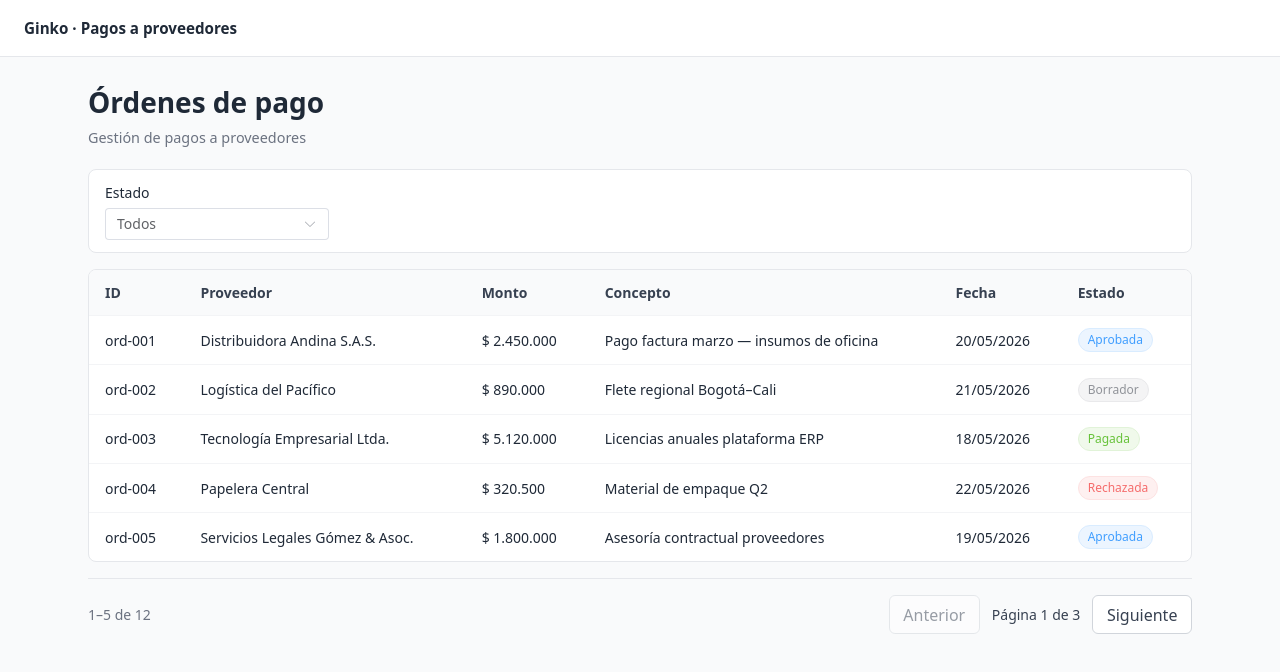
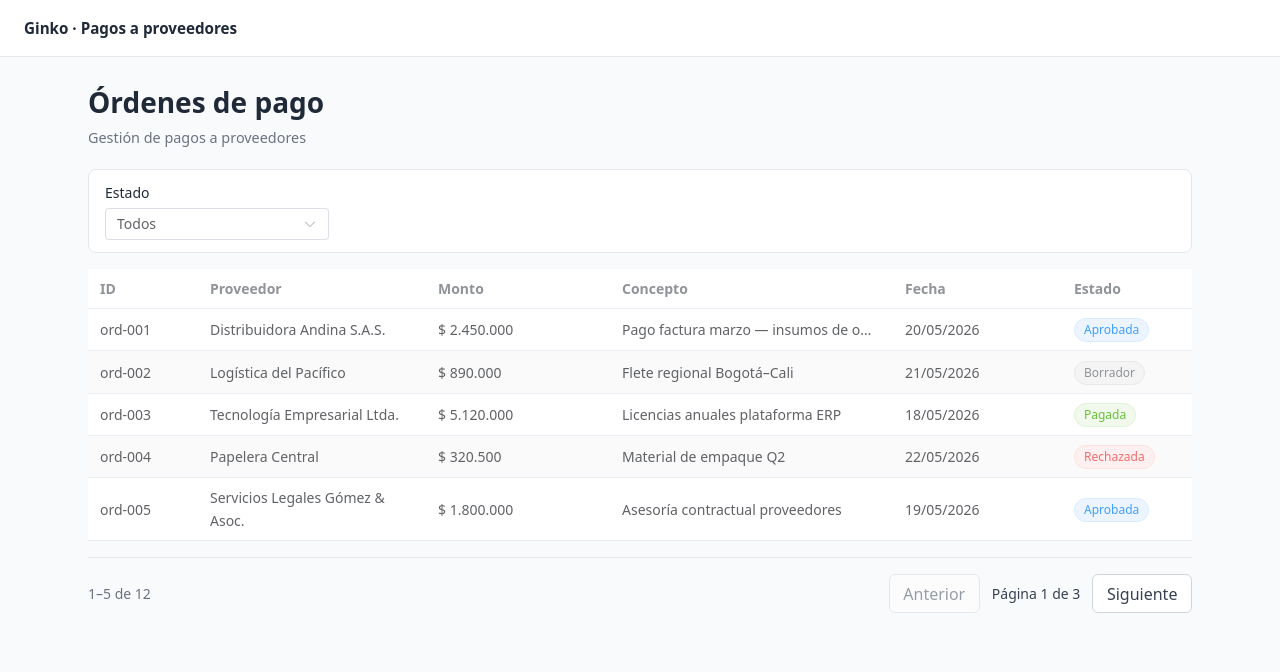
Before and after one commit to JheysonHerreraTISSINI/ginko-test, a Vue app: page / in a window 1280 px wide. Shown: the top 672 px of the page. Built offline with nearby package versions, Linux system fonts and the light colour scheme; data requests are answered from the project's data file.

Commit message:
migrar listado desktop a el-table

```diff
--- a/components.d.ts
+++ b/components.d.ts
@@ -13,6 +13,8 @@ declare module 'vue' {
   export interface GlobalComponents {
     ElOption: typeof import('element-plus/es')['ElOption']
     ElSelect: typeof import('element-plus/es')['ElSelect']
+    ElTable: typeof import('element-plus/es')['ElTable']
+    ElTableColumn: typeof import('element-plus/es')['ElTableColumn']
     ElTag: typeof import('element-plus/es')['ElTag']
     OrderCard: typeof import('./src/components/orders/OrderCard.vue')['default']
     OrdersCards: typeof import('./src/components/orders/OrdersCards.vue')['default']
--- a/src/components/orders/OrdersTable.vue
+++ b/src/components/orders/OrdersTable.vue
@@ -9,67 +9,30 @@ defineProps<{
 </script>
 
 <template>
-  <div class="orders-table-wrapper">
-    <table class="orders-table">
-      <thead>
-        <tr>
-          <th>ID</th>
-          <th>Proveedor</th>
-          <th>Monto</th>
-          <th>Concepto</th>
-          <th>Fecha</th>
-          <th>Estado</th>
-        </tr>
-      </thead>
-      <tbody>
-        <tr v-for="order in orders" :key="order.id">
-          <td data-label="ID">{{ order.id }}</td>
-          <td data-label="Proveedor">{{ order.proveedor }}</td>
-          <td data-label="Monto">{{ formatCOP(order.monto) }}</td>
-          <td data-label="Concepto">{{ order.concepto }}</td>
-          <td data-label="Fecha">{{ formatDate(order.fechaCreacion) }}</td>
-          <td data-label="Estado">
-            <StatusBadge :status="order.estado" />
-          </td>
-        </tr>
-      </tbody>
-    </table>
-  </div>
+  <el-table :data="orders" stripe class="orders-table">
+    <el-table-column prop="id" label="ID" width="110" />
+    <el-table-column prop="proveedor" label="Proveedor" min-width="160" />
+    <el-table-column label="Monto" min-width="130">
+      <template #default="{ row }">
+        {{ formatCOP(row.monto) }}
+      </template>
+    </el-table-column>
+    <el-table-column prop="concepto" label="Concepto" min-width="200" show-overflow-tooltip />
+    <el-table-column label="Fecha" min-width="120">
+      <template #default="{ row }">
+        {{ formatDate(row.fechaCreacion) }}
+      </template>
+    </el-table-column>
+    <el-table-column label="Estado" width="130">
+      <template #default="{ row }">
+        <StatusBadge :status="row.estado" />
+      </template>
+    </el-table-column>
+  </el-table>
 </template>
 
 <style scoped>
-.orders-table-wrapper {
-  overflow-x: auto;
-  background: #fff;
-  border: 1px solid #e5e7eb;
-  border-radius: 0.5rem;
-}
-
 .orders-table {
   width: 100%;
-  border-collapse: collapse;
-  font-size: 0.875rem;
-}
-
-.orders-table th,
-.orders-table td {
-  padding: 0.75rem 1rem;
-  text-align: left;
-  border-bottom: 1px solid #f3f4f6;
-}
-
-.orders-table th {
-  background: #f9fafb;
-  font-weight: 600;
-  color: #374151;
-  white-space: nowrap;
-}
-
-.orders-table tbody tr:hover {
-  background: #f9fafb;
-}
-
-.orders-table tbody tr:last-child td {
-  border-bottom: none;
 }
 </style>
```
Also changed, not shown: 1 other file (tests, documents, lock files or other folders).
